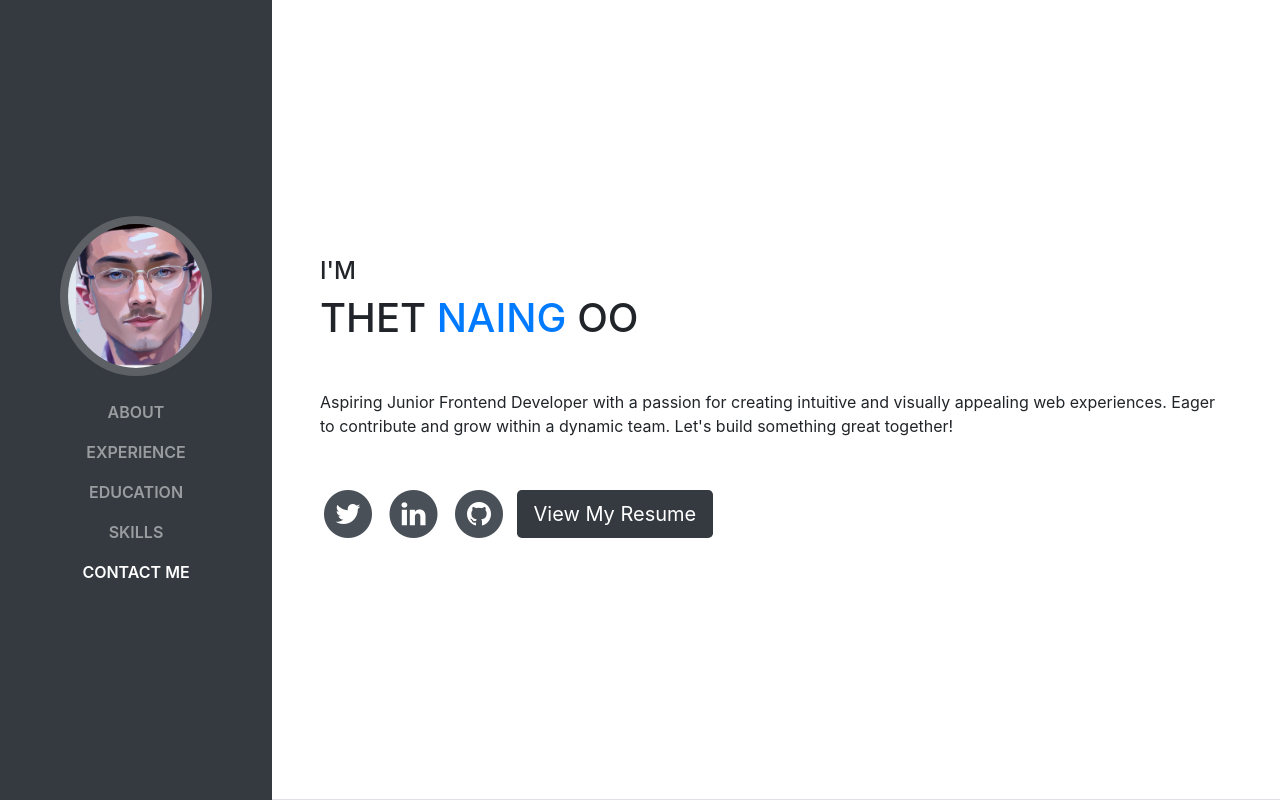
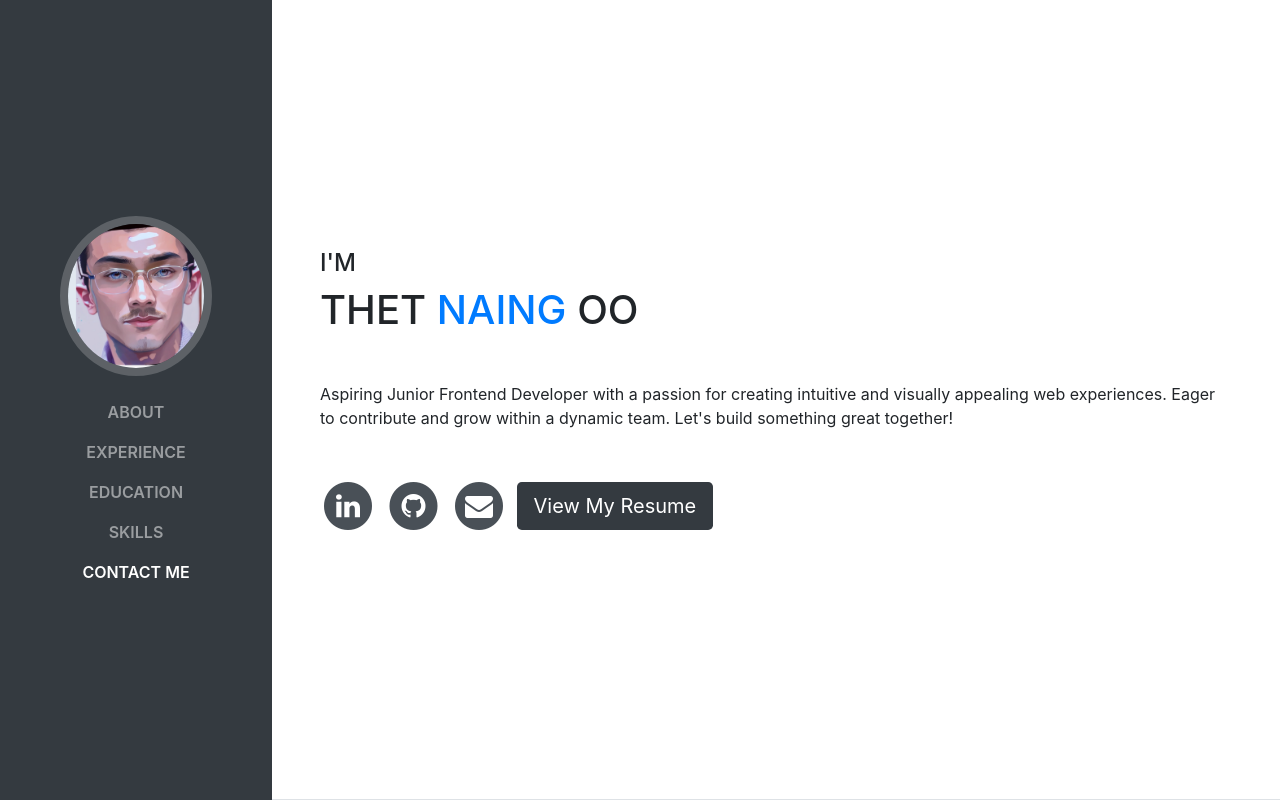
Before and after one commit to ThetNaingOo2004/ThetNaingOo2004, a website with bundled scripts: page index.html in a window 1280 px wide. Shown: the top 800 px of the page. Built offline with nearby package versions, Linux system fonts and the light colour scheme; a web font is replaced by a local one.

Commit message:
Update index.html
changing some uls

```diff
--- a/index.html
+++ b/index.html
@@ -73,15 +73,7 @@
           </div>
           <p class="mb-5">Aspiring Junior Frontend Developer with a passion for creating intuitive and visually appealing web experiences. Eager to contribute and grow within a dynamic team. Let's build something great together!
           </p>
-          <ul class="list-inline list-social-icons mb-0">
-            <li class="list-inline-item">
-              <a href="#">
-                <span class="fa-stack fa-lg">
-                  <i class="fa fa-circle fa-stack-2x"></i>
-                  <i class="fa fa-twitter fa-stack-1x fa-inverse"></i>
-                </span>
-              </a>
-            </li>
+          <ul class="list-inline list-social-icons">
                 <li class="list-inline-item">
                   <a href="https://www.linkedin.com/in/thetnaing2004/">
                     <span class="fa-stack fa-lg">
@@ -99,10 +91,16 @@
                   </a>
                 </li>
                 <li class="list-inline-item">
-              <a href="./resume.pdf" target="_blank" role="button" class="btn bg-dark btn-lg text-white">View My Resume</a>
-              <style>
+                  <a href="mailto:thetnaing8814@gmail.com">
+                    <span class="fa-stack fa-lg">
+                      <i class="fa fa-circle fa-stack-2x"></i>
+                      <i class="fa fa-envelope fa-stack-1x fa-inverse"></i>
+                    </span>
+                  </a>
+                </li>
+                <li class="list-inline-item">
+                  <a href="./resume.pdf" target="_blank" role="button" id="resume_hover" class="btn bg-dark btn-lg text-white">View My Resume</a>
 
-              </style>
                 </li>
               </ul>
         </div>
@@ -415,7 +413,7 @@ further solidifying my skills in frontend technologies and web development pract
                   </a>
                 </li>
                 <li class="list-inline-item">
-                  <a href="documents/resume/resume-2016.pdf" target="_blank" role="button" id="resume_hover" class="btn bg-dark btn-lg text-white">View My Resume</a>
+                  <a href="./resume.pdf" target="_blank" role="button" id="resume_hover" class="btn bg-dark btn-lg text-white">View My Resume</a>
 
                 </li>
               </ul>
```
Lines whose indentation alone changed are shown as unchanged.
